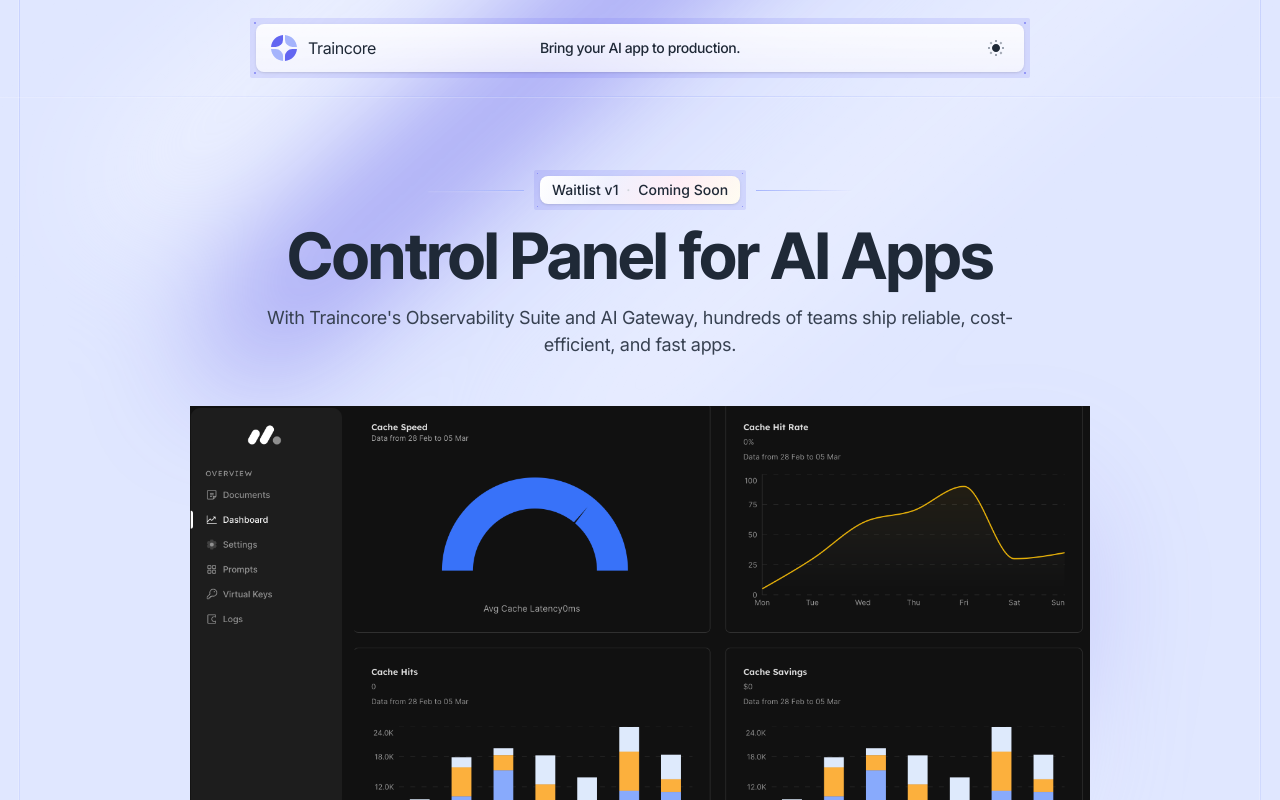
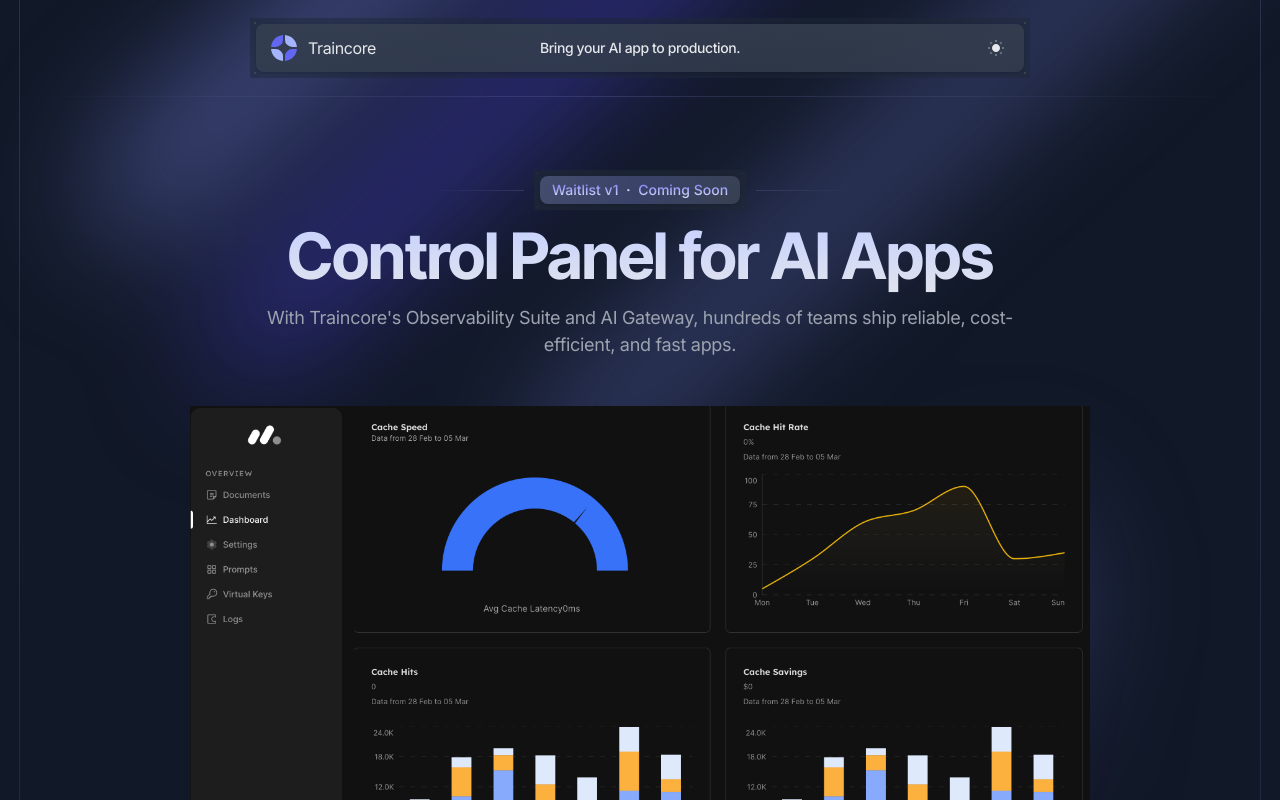
Before and after one commit to anuragvishwa/traincore-ui, a Next.js app: page / in a window 1280 px wide. Shown: the top 800 px of the page. Built offline with nearby package versions, Linux system fonts and the light colour scheme.

Commit message:
changed landing screen

```diff
--- a/components/ui/theme-toggle.tsx
+++ b/components/ui/theme-toggle.tsx
@@ -1,9 +1,15 @@
 "use client";
 
+import { useEffect } from 'react';
 import { useTheme } from "next-themes";
 
 export default function ThemeToggle() {
   const { theme, setTheme } = useTheme();
+
+  useEffect(() => {
+    // Automatically set to dark theme on component mount
+    setTheme('dark');
+  }, [setTheme]);
 
   return (
     <div className="flex-1 flex justify-end">
@@ -12,13 +18,8 @@
         name="light-switch"
         id="light-switch"
         className="light-switch sr-only"
-        checked={theme === "dark"}
-        onChange={() => {
-          if (theme === "dark") {
-            return setTheme("light");
-          }
-          return setTheme("dark");
-        }}
+        checked={theme === 'dark'}
+        onChange={() => setTheme(theme === 'dark' ? 'light' : 'dark')}
       />
       <label className="cursor-pointer p-2" htmlFor="light-switch">
         <svg width={16} height={16} xmlns="http://www.w3.org/2000/svg">
```
